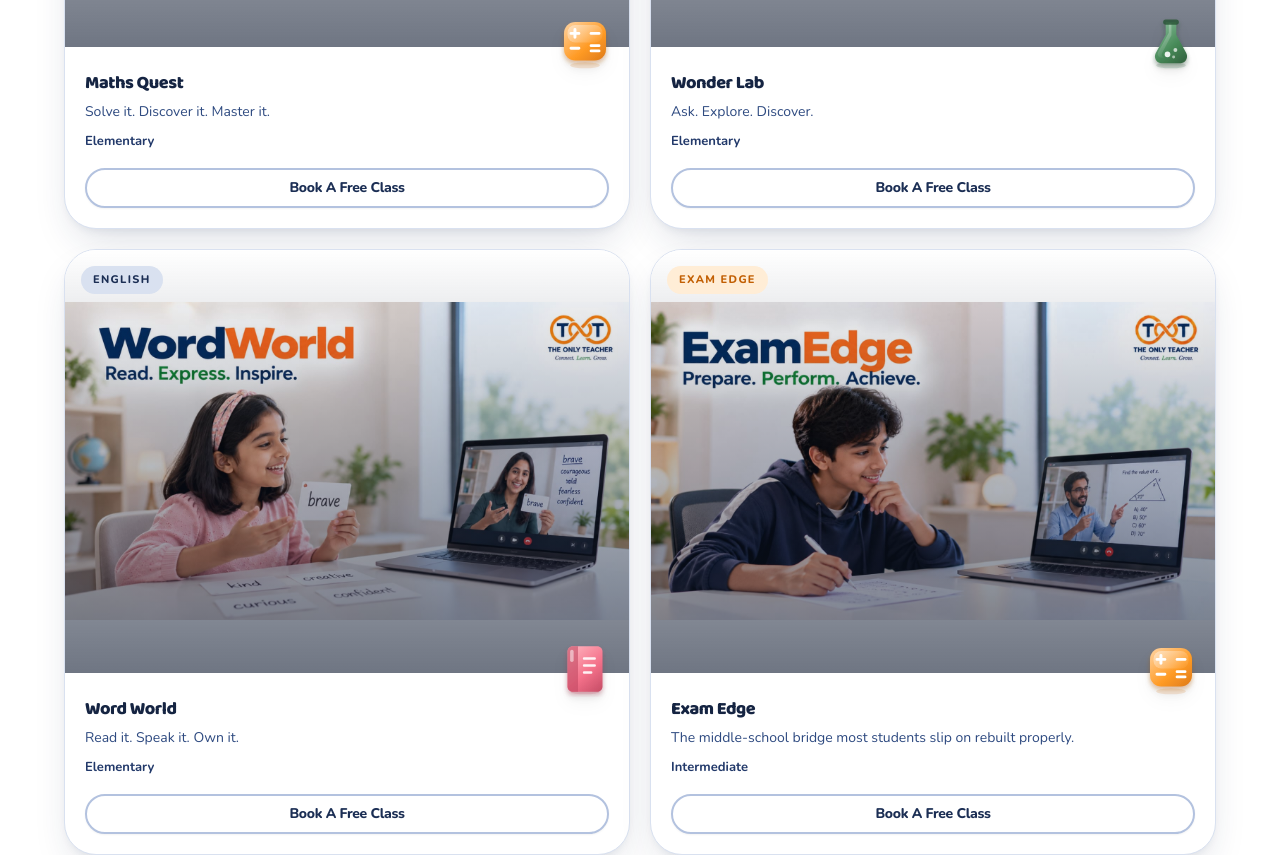
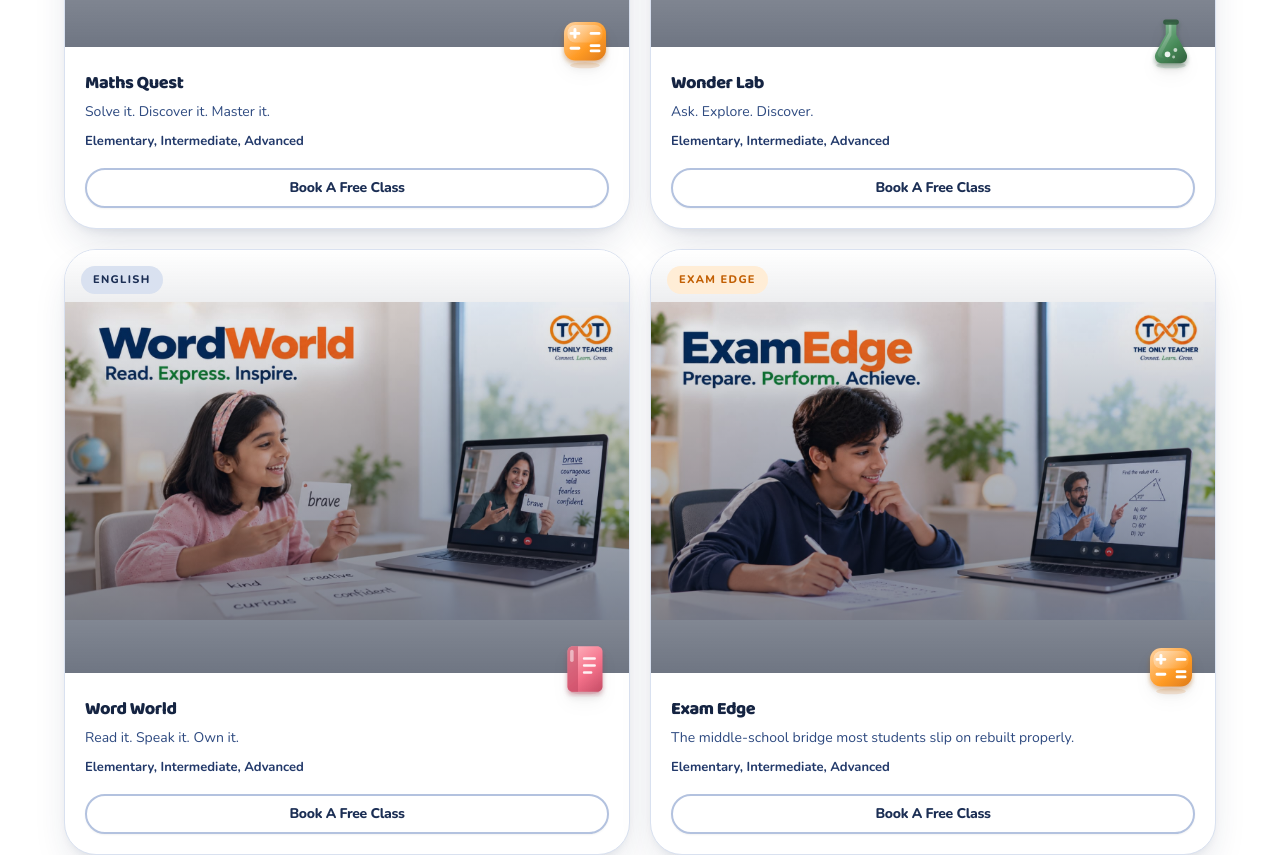
Before and after one commit to Lakshayg001/OnlyTeacher, a React (Vite) app: page /courses in a window 1280 px wide. Shown: the part 940-1795 px from the top of the page. Built offline with nearby package versions, Linux system fonts and the light colour scheme.

Commit message:
Show all three levels on all cards

```diff
--- a/src/pages/Courses.tsx
+++ b/src/pages/Courses.tsx
@@ -115,7 +115,7 @@
           <p className="mt-1.5 flex-1 text-[14px] leading-relaxed text-navy-500">{c.blurb}</p>
 
           <p className="mt-2 text-[13px] font-bold text-navy-600">
-           {c.track.charAt(0).toUpperCase() + c.track.slice(1)}
+           Elementary, Intermediate, Advanced
           </p>
 
           <Button to="/contact" variant="outline" size="sm" full className="mt-4">
```
